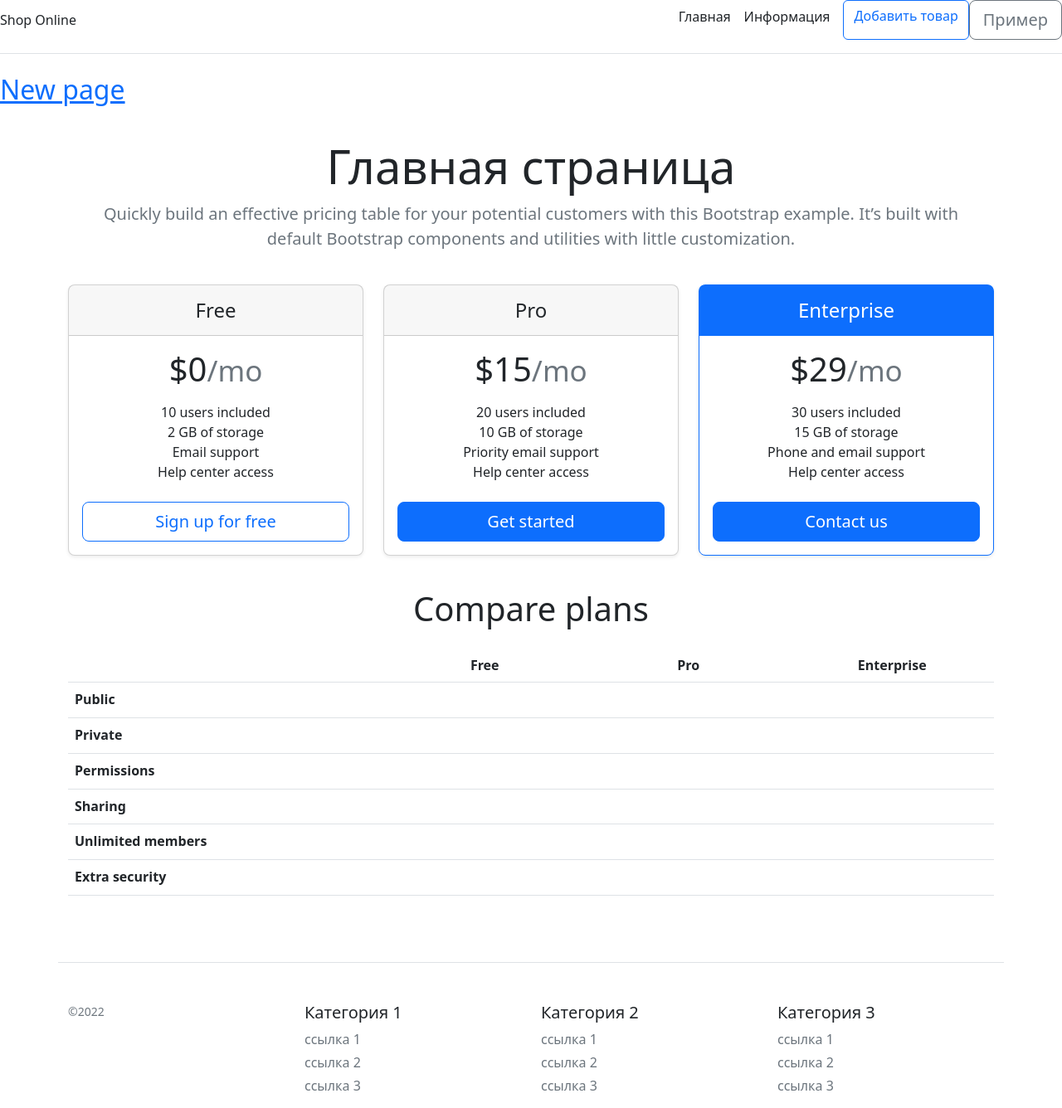
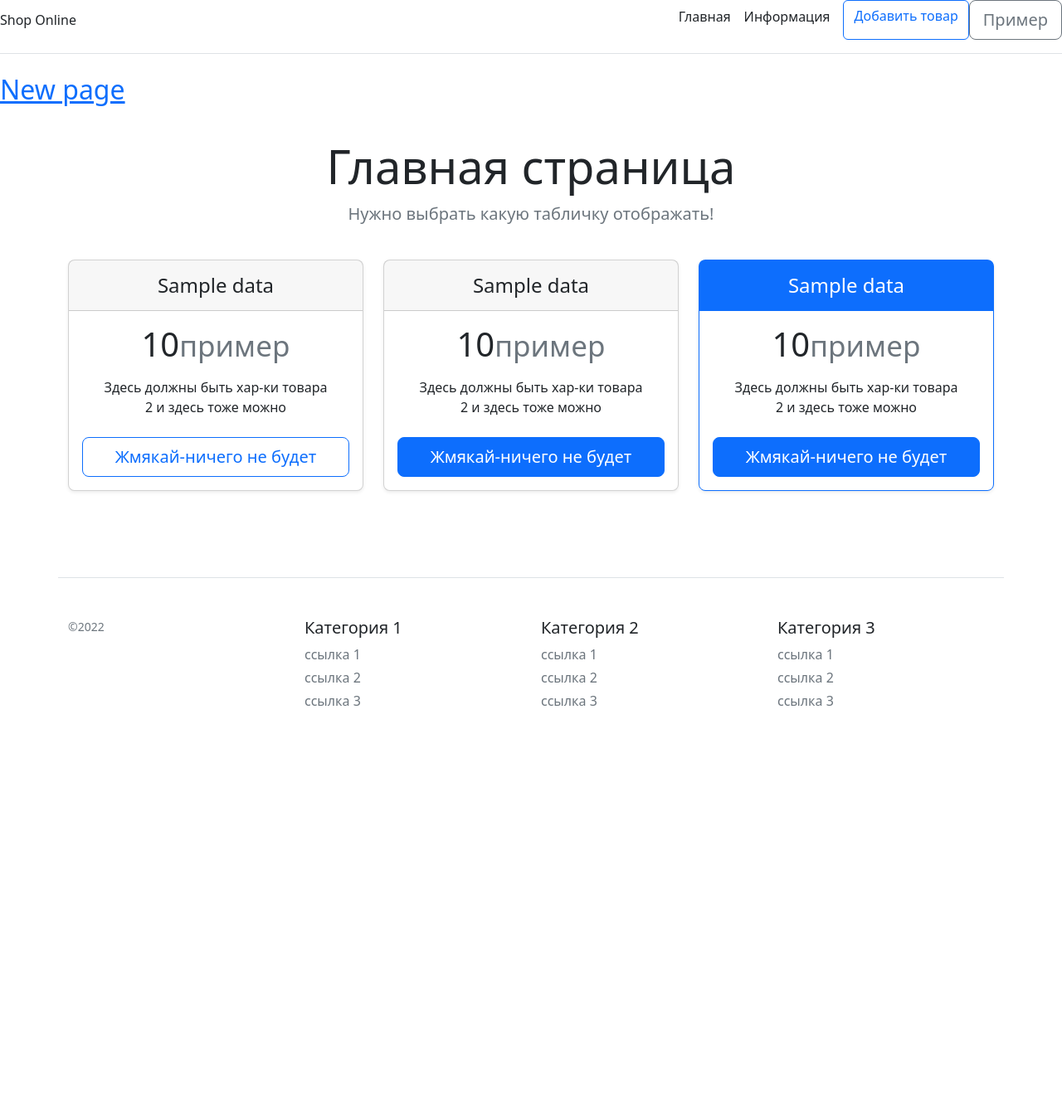
Before and after one commit to Sergey-Malets/Flask_ShopOnline, a Flask app: template templates/index.html in a window 1280 px wide. Shown: the top 1336 px of the page at 83% size. After the commit the page ends 851 px from the top, so only its background shows below. Run offline with Flask 2, Linux system fonts and the light colour scheme; the template is opened without the code that fills it: most values are stand-ins (such as "Sample title", 1, 10 or a date in 2020); lists and menus that the app fills with data are empty; parts of the project's set-up code (start-up, migrations or seed data) failed here and were passed over.

Commit message:
hw.6 index.html

```diff
--- a/app.py
+++ b/app.py
@@ -1,4 +1,4 @@
-from flask import Flask, render_template, url_for
+from flask import Flask, render_template, url_for, request, redirect
 from flask_sqlalchemy import SQLAlchemy
 from flask_image_alchemy.storages import S3Storage
 from flask_image_alchemy.fields import StdImageField
@@ -15,7 +15,7 @@ class Item(db.Model):
     title = db.Column(db.String(100), nullable=False)
     price = db.Column(db.Integer, nullable=False)
     isActive = db.Column(db.Boolean, default=True)
-    text = db.Column(db.Text, nullable=False)
+    text = db.Column(db.Text, nullable=True)
     image = db.Column(
         StdImageField(
             storage=s3_storage,
@@ -26,17 +26,35 @@ class Item(db.Model):
     )
     date = db.Column(db.DateTime, default=datetime.utcnow)
 
+    def __repr__(self):
+        return self.title
+        # return f"<item {self.id}>"
+
 @app.route('/')
 def index():
-    return render_template('index.html', title='main')
+    items = Item.query.order_by(Item.price).all()
+    return render_template('index.html', title='Главная страница', data=items)
 
 @app.route('/about')
 def about():
     return render_template('about.html', title='about')
 
-@app.route('/create')
+@app.route('/create', methods=['POST','GET'])
 def create():
-    return render_template('create.html', title='Добавление товара')
+    if request.method == 'POST':
+        title=request.form['title']
+        price=request.form['price']
+        # text=request.form['text']
+
+        item = Item(title=title, price=price)
+        try:
+            db.session.add(item)
+            db.session.commit()
+            return redirect(url_for('index'))
+        except:
+            return "добавление не удалось"
+    else:
+        return render_template('create.html', title='Добавление товара')
 
 @app.route('/new_page')
 def new_page():
--- a/templates/index.html
+++ b/templates/index.html
@@ -6,120 +6,63 @@
   <header>
     <div class="pricing-header p-3 pb-md-4 mx-auto text-center">
       <h1 class="display-4 fw-normal">Главная страница</h1>
-      <p class="fs-5 text-muted">Quickly build an effective pricing table for your potential customers with this Bootstrap example. It’s built with default Bootstrap components and utilities with little customization.</p>
+      <p class="fs-5 text-muted">Нужно выбрать какую табличку отображать!</p>
     </div>
   </header>
-
+    <div class="card-deck mb-3 text-center">
+      {% for el in data %}
         <main>
           <div class="row row-cols-1 row-cols-md-3 mb-3 text-center">
             <div class="col">
               <div class="card mb-4 rounded-3 shadow-sm">
                 <div class="card-header py-3">
-            <h4 class="my-0 fw-normal">Free</h4>
+                  <h4 class="my-0 fw-normal">{{ el.title }}</h4>
                 </div>
                 <div class="card-body">
-            <h1 class="card-title pricing-card-title">$0<small class="text-muted fw-light">/mo</small></h1>
+                  <h1 class="card-title pricing-card-title">{{ el.price }}<small class="text-muted fw-light">пример</small></h1>
                   <ul class="list-unstyled mt-3 mb-4">
-              <li>10 users included</li>
-              <li>2 GB of storage</li>
-              <li>Email support</li>
-              <li>Help center access</li>
+                    <li>Здесь должны быть хар-ки товара</li>
+                    <li>2 и здесь тоже можно</li>
                   </ul>
-            <button type="button" class="w-100 btn btn-lg btn-outline-primary">Sign up for free</button>
+                  <button type="button" class="w-100 btn btn-lg btn-outline-primary">Жмякай-ничего не будет</button>
                 </div>
               </div>
             </div>
             <div class="col">
               <div class="card mb-4 rounded-3 shadow-sm">
                 <div class="card-header py-3">
-            <h4 class="my-0 fw-normal">Pro</h4>
+                  <h4 class="my-0 fw-normal">{{ el.title }}</h4>
                 </div>
                 <div class="card-body">
-            <h1 class="card-title pricing-card-title">$15<small class="text-muted fw-light">/mo</small></h1>
+                  <h1 class="card-title pricing-card-title">{{ el.price }}<small class="text-muted fw-light">пример</small></h1>
                   <ul class="list-unstyled mt-3 mb-4">
-              <li>20 users included</li>
-              <li>10 GB of storage</li>
-              <li>Priority email support</li>
-              <li>Help center access</li>
+                    <li>Здесь должны быть хар-ки товара</li>
+                    <li>2 и здесь тоже можно</li>
                   </ul>
-            <button type="button" class="w-100 btn btn-lg btn-primary">Get started</button>
+                  <button type="button" class="w-100 btn btn-lg btn-primary">Жмякай-ничего не будет</button>
                 </div>
               </div>
             </div>
             <div class="col">
               <div class="card mb-4 rounded-3 shadow-sm border-primary">
                 <div class="card-header py-3 text-bg-primary border-primary">
-            <h4 class="my-0 fw-normal">Enterprise</h4>
+                  <h4 class="my-0 fw-normal">{{ el.title }}</h4>
                 </div>
                 <div class="card-body">
-            <h1 class="card-title pricing-card-title">$29<small class="text-muted fw-light">/mo</small></h1>
+                  <h1 class="card-title pricing-card-title">{{ el.price }}<small class="text-muted fw-light">пример</small></h1>
                   <ul class="list-unstyled mt-3 mb-4">
-              <li>30 users included</li>
-              <li>15 GB of storage</li>
-              <li>Phone and email support</li>
-              <li>Help center access</li>
+                    <li>Здесь должны быть хар-ки товара</li>
+                    <li>2 и здесь тоже можно</li>
                   </ul>
-            <button type="button" class="w-100 btn btn-lg btn-primary">Contact us</button>
+                  <button type="button" class="w-100 btn btn-lg btn-primary">Жмякай-ничего не будет</button>
                 </div>
               </div>
             </div>
           </div>
+        </main>
+      {% endfor %}
+    </div>
 
-    <h2 class="display-6 text-center mb-4">Compare plans</h2>
 
-    <div class="table-responsive">
-      <table class="table text-center">
-        <thead>
-          <tr>
-            <th style="width: 34%;"></th>
-            <th style="width: 22%;">Free</th>
-            <th style="width: 22%;">Pro</th>
-            <th style="width: 22%;">Enterprise</th>
-          </tr>
-        </thead>
-        <tbody>
-          <tr>
-            <th scope="row" class="text-start">Public</th>
-            <td><svg class="bi" width="24" height="24"><use xlink:href="#check"></use></svg></td>
-            <td><svg class="bi" width="24" height="24"><use xlink:href="#check"></use></svg></td>
-            <td><svg class="bi" width="24" height="24"><use xlink:href="#check"></use></svg></td>
-          </tr>
-          <tr>
-            <th scope="row" class="text-start">Private</th>
-            <td></td>
-            <td><svg class="bi" width="24" height="24"><use xlink:href="#check"></use></svg></td>
-            <td><svg class="bi" width="24" height="24"><use xlink:href="#check"></use></svg></td>
-          </tr>
-        </tbody>
-
-        <tbody>
-          <tr>
-            <th scope="row" class="text-start">Permissions</th>
-            <td><svg class="bi" width="24" height="24"><use xlink:href="#check"></use></svg></td>
-            <td><svg class="bi" width="24" height="24"><use xlink:href="#check"></use></svg></td>
-            <td><svg class="bi" width="24" height="24"><use xlink:href="#check"></use></svg></td>
-          </tr>
-          <tr>
-            <th scope="row" class="text-start">Sharing</th>
-            <td></td>
-            <td><svg class="bi" width="24" height="24"><use xlink:href="#check"></use></svg></td>
-            <td><svg class="bi" width="24" height="24"><use xlink:href="#check"></use></svg></td>
-          </tr>
-          <tr>
-            <th scope="row" class="text-start">Unlimited members</th>
-            <td></td>
-            <td><svg class="bi" width="24" height="24"><use xlink:href="#check"></use></svg></td>
-            <td><svg class="bi" width="24" height="24"><use xlink:href="#check"></use></svg></td>
-          </tr>
-          <tr>
-            <th scope="row" class="text-start">Extra security</th>
-            <td></td>
-            <td></td>
-            <td><svg class="bi" width="24" height="24"><use xlink:href="#check"></use></svg></td>
-          </tr>
-        </tbody>
-      </table>
-    </div>
-  </main>
 </div>
 {% endblock %}
```
Lines whose indentation alone changed are shown as unchanged.
